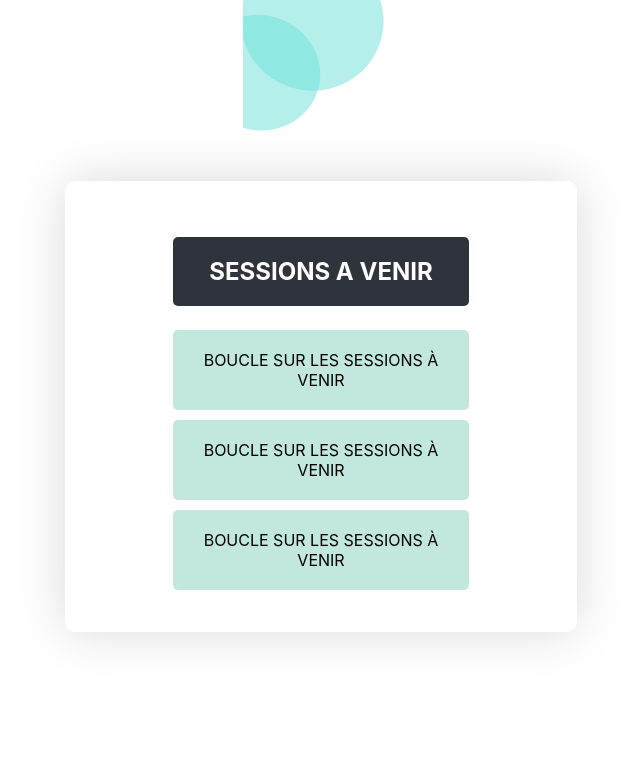
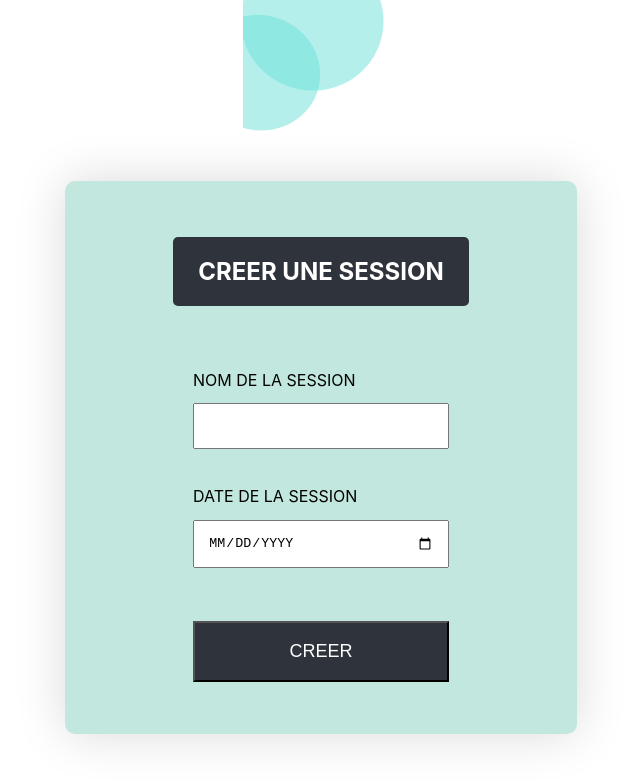
Before and after one commit to Bakayarow/poll_project, a React (Create React App) app in the folder poll_project/: page /creer-session in a window 1280 px wide. Shown: the top 782 px of the page, without its empty margins (319-959 px from the left). Built offline with nearby package versions, Linux system fonts and the light colour scheme.

Commit message:
Page créer session

```diff
--- a/poll_project/src/Pages/Admin/Creer-session/Creer-session.jsx
+++ b/poll_project/src/Pages/Admin/Creer-session/Creer-session.jsx
@@ -1,20 +1,47 @@
 import './style.css';
 import Nav from '../../../Components/Nav/Nav';
+import React, { useState } from 'react';
 
 function CreerSession() {
+
+  const [sessionName, setSessionName] = useState('');
+  const [sessionDate, setSessionDate] = useState('');
+
+  function handleSubmit(event) {
+    event.preventDefault();
+    console.log('Nom de la session: ', sessionName);
+    console.log('Date de la session: ', sessionDate);
+    // Perform API call or other logic here
+  }
 
   return (
     <section >
         <div className="">
           <Nav />
         </div>
-        <div className='container'>
-          <h2 className="bloc--title">SESSIONS A VENIR</h2>
-            <ul>
-                <li className='session--liste'>Boucle sur les sessions à venir</li>
-                <li className='session--liste'>Boucle sur les sessions à venir</li>
-                <li className='session--liste'>Boucle sur les sessions à venir</li>
-            </ul>
+        <div className='container bloc--bg-lightGreen'>
+          <h2 className="bloc--title">CREER UNE SESSION</h2>
+          <form onSubmit={handleSubmit}>
+          <label className='form--label'>
+              NOM DE LA SESSION
+              <input
+              type="text"
+              value={sessionName}
+              onChange={event => setSessionName(event.target.value)}
+              />
+          </label>
+          <br />
+          <label className='form--label'>
+              DATE DE LA SESSION
+              <input
+              type="date"
+              value={sessionDate}
+              onChange={event => setSessionDate(event.target.value)}
+              />
+          </label>
+          <br />
+          <button className="btn--custom" type="submit">CREER</button>
+          </form>
         </div>
     </section>
   );
--- a/poll_project/src/Pages/Admin/Creer-session/style.css
+++ b/poll_project/src/Pages/Admin/Creer-session/style.css
@@ -0,0 +1,17 @@
+.bloc--bg-lightGreen {
+    background-color: #C2E7DE;
+}
+
+.bloc--bg-lightGreen form {
+    margin-top: 5vh;
+}
+.bloc--bg-lightGreen label {
+    margin-top: 3vh;
+}
+
+.bloc--bg-lightGreen button {
+    margin-top: 5vh;
+}
+input[type="date"] {
+    text-transform: uppercase;
+}
--- a/poll_project/src/Pages/Admin/Home/Home.jsx
+++ b/poll_project/src/Pages/Admin/Home/Home.jsx
@@ -1,5 +1,6 @@
 import logo from '../../../assets/img/logo.png';
 import './style.css';
+import { Link } from 'react-router-dom';
 
 function Home() {
 
@@ -10,11 +11,17 @@ function Home() {
         </div>
         <div className='bloc--bg-gradient'>
           <div className="bloc--content">
-          <h1>VOS SESSIONS</h1>
-            <hr class="title_line"/>
-            <button type="button" className="btn--custom">SESSIONS TERMINEES</button>
-            <button type="button" className="btn--custom">SESSIONS A VENIR</button>
-            <button type="button" className="btn--custom">CREER UNE SESSION</button>
+            <h1>VOS SESSIONS</h1>
+            <hr className="title_line"/>
+            <Link to={'/sessions-terminees'}>
+              <button type="button" className="btn--custom">SESSIONS TERMINEES</button>
+            </Link>
+            <Link to={'/sessions-a-venir'}>
+              <button type="button" className="btn--custom">SESSIONS A VENIR</button>
+            </Link>
+            <Link to={'/creer-session'}>
+              <button type="button" className="btn--custom">CREER UNE SESSION</button>
+            </Link>
           </div>
         </div>
     </section>
--- a/poll_project/src/Pages/Admin/Home/style.css
+++ b/poll_project/src/Pages/Admin/Home/style.css
@@ -7,6 +7,11 @@
     background-color: #2F343C;
     color: white;
     font-size: large;
+    cursor: pointer;
+}
+
+.bloc--content a {
+    text-decoration: none;
 }
 
 .title_line {
--- a/poll_project/src/Pages/Admin/Sessions-terminees/Sessions-terminees.jsx
+++ b/poll_project/src/Pages/Admin/Sessions-terminees/Sessions-terminees.jsx
@@ -11,9 +11,10 @@ function SessionsTerminees() {
         <div className='container'>
           <h2 className="bloc--title">SESSIONS TERMINEES</h2>
             <ul>
-                <li className='session--liste'>Boucle sur les sessions terminées</li>
-                <li className='session--liste'>Boucle sur les sessions terminées</li>
-                <li className='session--liste'>Boucle sur les sessions terminées</li>
+                <li className='session--liste'>Boucle sur les sessions terminées <span> L </span></li>
+                <li className='session--liste'>Boucle sur les sessions terminées <span> L </span></li>
+                <li className='session--liste'>Boucle sur les sessions terminées <span> L </span></li>
+                <li className='session--liste'>Boucle sur les sessions terminées <span> L </span></li>
             </ul>
         </div>
     </section>
--- a/poll_project/src/Pages/Admin/Sessions-terminees/style.css
+++ b/poll_project/src/Pages/Admin/Sessions-terminees/style.css
@@ -6,6 +6,8 @@
     width: 20vw;
     margin: 10px auto;
     text-transform: uppercase;
+    justify-content: space-between;
+    display: flex;
 }
 
 ul {
```
